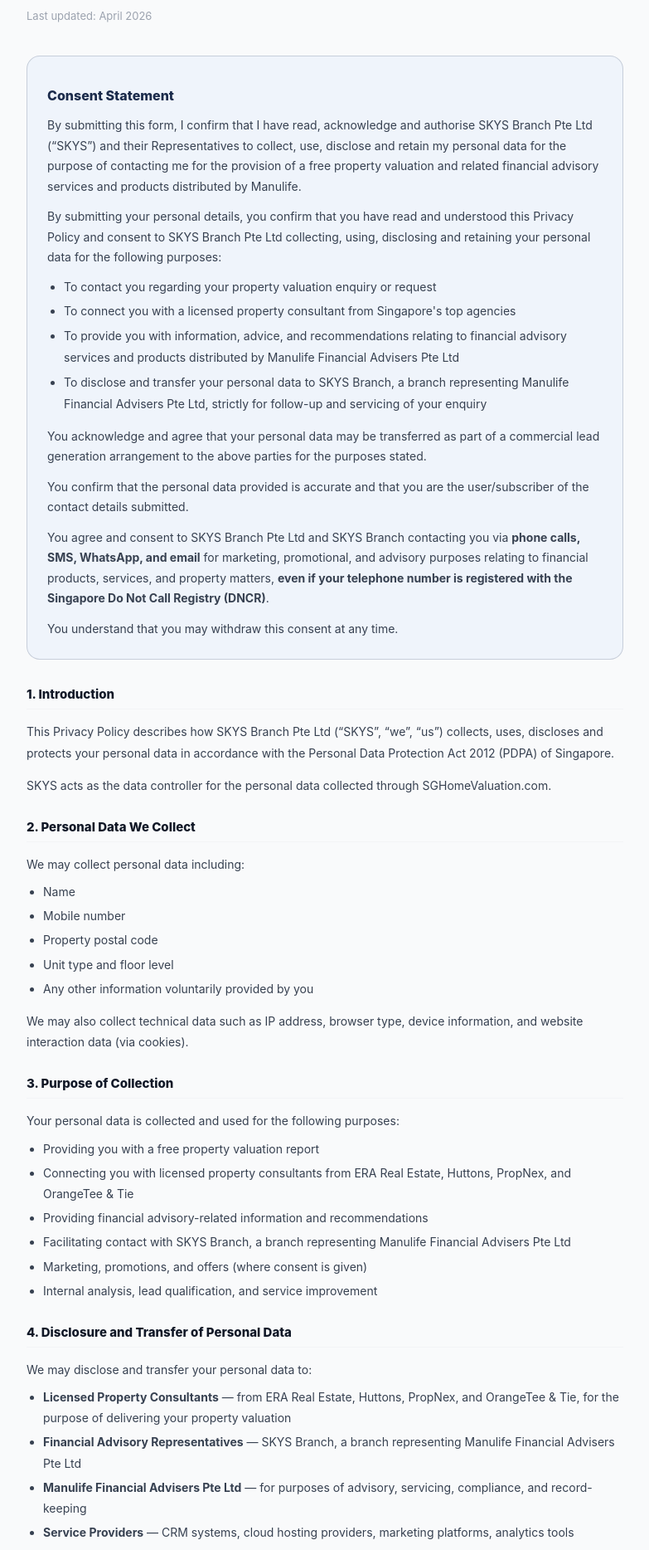
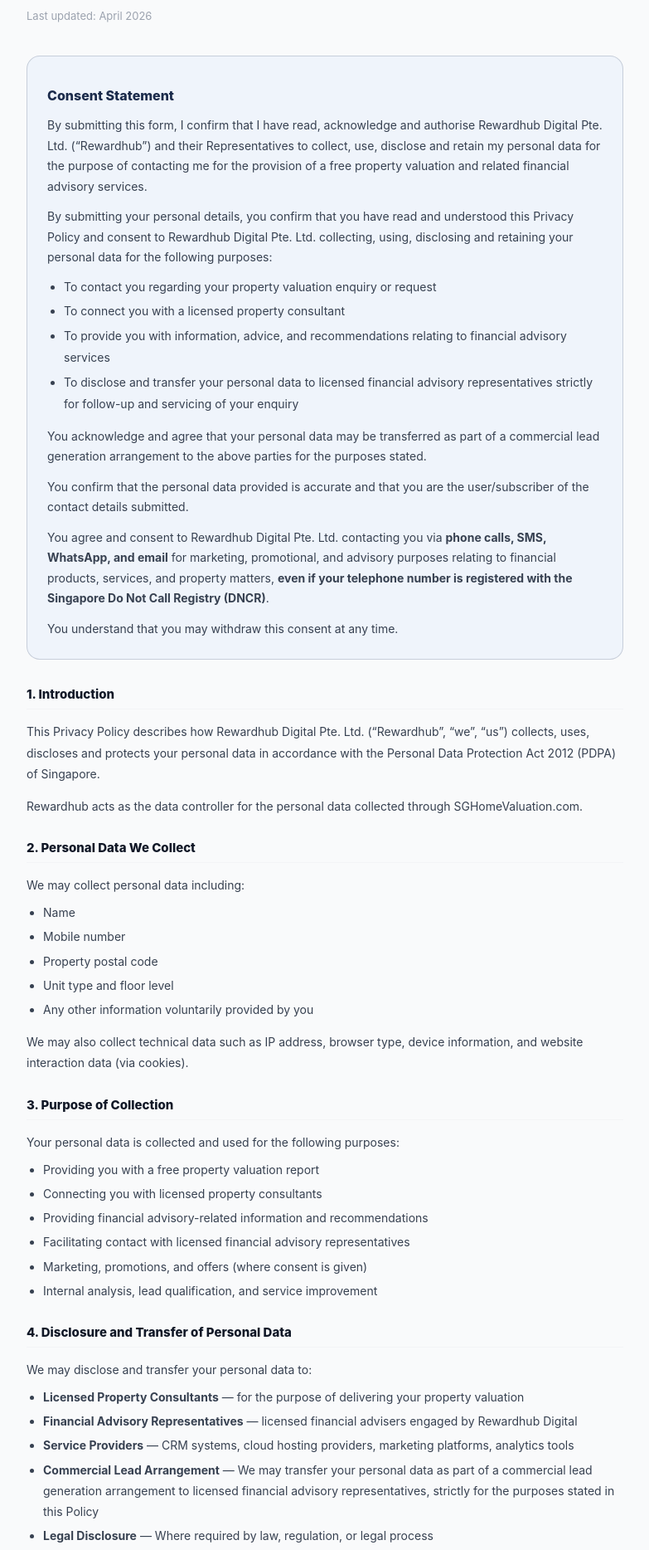
Before and after one commit to skys-lead-portal/fpv-static, a Next.js app: page /privacy in a window 1280 px wide. Shown: the part 160-2028 px from the top of the page at 83% size, without its empty margins (248-1031 px from the left). Built offline with nearby package versions, Linux system fonts and the light colour scheme.

Commit message:
rebrand: SKYS Branch → Rewardhub Digital Pte. Ltd. on all public pages
- page.tsx: consent text updated
- privacy/page.tsx: full rewrite — Rewardhub entity, removed Manulife refs, updated contact email

```diff
--- a/app/page.tsx
+++ b/app/page.tsx
@@ -570,7 +570,7 @@
                     <span style={{ fontSize: 12, color: '#6B7280', lineHeight: 1.6 }}>
                       By submitting this form, I confirm that I have read and understood the{' '}
                       <a href="/privacy" target="_blank" rel="noopener noreferrer" style={{ color: navy, textDecoration: 'underline' }}>Privacy Policy</a>
-                      {' '}and consent to SKYS Branch Pte Ltd collecting, using, disclosing and retaining my personal data to contact me regarding my enquiry and provide financial advisory information relating to products distributed by Manulife Financial Advisers Pte Ltd. I consent to being contacted via phone, SMS, WhatsApp, and email, even if my number is listed on the Do Not Call Registry (DNCR). I understand I may withdraw this consent at any time.
+                      {' '}and consent to Rewardhub Digital Pte. Ltd. collecting, using, disclosing and retaining my personal data to contact me regarding my enquiry and provide financial advisory information. I consent to being contacted via phone, SMS, WhatsApp, and email, even if my number is listed on the Do Not Call Registry (DNCR). I understand I may withdraw this consent at any time.
                     </span>
                   </label>
 
--- a/app/privacy/page.tsx
+++ b/app/privacy/page.tsx
@@ -36,16 +36,16 @@
         <section style={{ background: "#EFF4FB", border: `1px solid ${navy}30`, borderRadius: 16, padding: "24px", marginBottom: 32 }}>
           <h2 style={{ fontSize: 16, fontWeight: 800, color: navy, marginBottom: 12 }}>Consent Statement</h2>
           <p style={{ fontSize: 14, color: "#374151", lineHeight: 1.75 }}>
-            By submitting this form, I confirm that I have read, acknowledge and authorise SKYS Branch Pte Ltd (&ldquo;SKYS&rdquo;) and their Representatives to collect, use, disclose and retain my personal data for the purpose of contacting me for the provision of a free property valuation and related financial advisory services and products distributed by Manulife.
+            By submitting this form, I confirm that I have read, acknowledge and authorise Rewardhub Digital Pte. Ltd. (&ldquo;Rewardhub&rdquo;) and their Representatives to collect, use, disclose and retain my personal data for the purpose of contacting me for the provision of a free property valuation and related financial advisory services.
           </p>
           <p style={{ fontSize: 14, color: "#374151", lineHeight: 1.75, marginTop: 12 }}>
-            By submitting your personal details, you confirm that you have read and understood this Privacy Policy and consent to SKYS Branch Pte Ltd collecting, using, disclosing and retaining your personal data for the following purposes:
+            By submitting your personal details, you confirm that you have read and understood this Privacy Policy and consent to Rewardhub Digital Pte. Ltd. collecting, using, disclosing and retaining your personal data for the following purposes:
           </p>
           <ul style={{ fontSize: 14, color: "#374151", lineHeight: 1.85, marginTop: 10, paddingLeft: 20 }}>
             <li>To contact you regarding your property valuation enquiry or request</li>
-            <li>To connect you with a licensed property consultant from Singapore&apos;s top agencies</li>
-            <li>To provide you with information, advice, and recommendations relating to financial advisory services and products distributed by Manulife Financial Advisers Pte Ltd</li>
-            <li>To disclose and transfer your personal data to SKYS Branch, a branch representing Manulife Financial Advisers Pte Ltd, strictly for follow-up and servicing of your enquiry</li>
+            <li>To connect you with a licensed property consultant</li>
+            <li>To provide you with information, advice, and recommendations relating to financial advisory services</li>
+            <li>To disclose and transfer your personal data to licensed financial advisory representatives strictly for follow-up and servicing of your enquiry</li>
           </ul>
           <p style={{ fontSize: 14, color: "#374151", lineHeight: 1.75, marginTop: 12 }}>
             You acknowledge and agree that your personal data may be transferred as part of a commercial lead generation arrangement to the above parties for the purposes stated.
@@ -54,7 +54,7 @@
             You confirm that the personal data provided is accurate and that you are the user/subscriber of the contact details submitted.
           </p>
           <p style={{ fontSize: 14, color: "#374151", lineHeight: 1.75, marginTop: 12 }}>
-            You agree and consent to SKYS Branch Pte Ltd and SKYS Branch contacting you via <strong>phone calls, SMS, WhatsApp, and email</strong> for marketing, promotional, and advisory purposes relating to financial products, services, and property matters, <strong>even if your telephone number is registered with the Singapore Do Not Call Registry (DNCR)</strong>.
+            You agree and consent to Rewardhub Digital Pte. Ltd. contacting you via <strong>phone calls, SMS, WhatsApp, and email</strong> for marketing, promotional, and advisory purposes relating to financial products, services, and property matters, <strong>even if your telephone number is registered with the Singapore Do Not Call Registry (DNCR)</strong>.
           </p>
           <p style={{ fontSize: 14, color: "#374151", lineHeight: 1.75, marginTop: 12 }}>
             You understand that you may withdraw this consent at any time.
@@ -62,8 +62,8 @@
         </section>
 
         <Section title="1. Introduction" navy={navy}>
-          <p>This Privacy Policy describes how SKYS Branch Pte Ltd (&ldquo;SKYS&rdquo;, &ldquo;we&rdquo;, &ldquo;us&rdquo;) collects, uses, discloses and protects your personal data in accordance with the Personal Data Protection Act 2012 (PDPA) of Singapore.</p>
-          <p>SKYS acts as the data controller for the personal data collected through SGHomeValuation.com.</p>
+          <p>This Privacy Policy describes how Rewardhub Digital Pte. Ltd. (&ldquo;Rewardhub&rdquo;, &ldquo;we&rdquo;, &ldquo;us&rdquo;) collects, uses, discloses and protects your personal data in accordance with the Personal Data Protection Act 2012 (PDPA) of Singapore.</p>
+          <p>Rewardhub acts as the data controller for the personal data collected through SGHomeValuation.com.</p>
         </Section>
 
         <Section title="2. Personal Data We Collect" navy={navy}>
@@ -82,9 +82,9 @@
           <p>Your personal data is collected and used for the following purposes:</p>
           <ul>
             <li>Providing you with a free property valuation report</li>
-            <li>Connecting you with licensed property consultants from ERA Real Estate, Huttons, PropNex, and OrangeTee &amp; Tie</li>
+            <li>Connecting you with licensed property consultants</li>
             <li>Providing financial advisory-related information and recommendations</li>
-            <li>Facilitating contact with SKYS Branch, a branch representing Manulife Financial Advisers Pte Ltd</li>
+            <li>Facilitating contact with licensed financial advisory representatives</li>
             <li>Marketing, promotions, and offers (where consent is given)</li>
             <li>Internal analysis, lead qualification, and service improvement</li>
           </ul>
@@ -93,11 +93,10 @@
         <Section title="4. Disclosure and Transfer of Personal Data" navy={navy}>
           <p>We may disclose and transfer your personal data to:</p>
           <ul>
-            <li><strong>Licensed Property Consultants</strong> — from ERA Real Estate, Huttons, PropNex, and OrangeTee &amp; Tie, for the purpose of delivering your property valuation</li>
-            <li><strong>Financial Advisory Representatives</strong> — SKYS Branch, a branch representing Manulife Financial Advisers Pte Ltd</li>
-            <li><strong>Manulife Financial Advisers Pte Ltd</strong> — for purposes of advisory, servicing, compliance, and record-keeping</li>
+            <li><strong>Licensed Property Consultants</strong> — for the purpose of delivering your property valuation</li>
+            <li><strong>Financial Advisory Representatives</strong> — licensed financial advisers engaged by Rewardhub Digital</li>
             <li><strong>Service Providers</strong> — CRM systems, cloud hosting providers, marketing platforms, analytics tools</li>
-            <li><strong>Commercial Lead Arrangement</strong> — We may transfer your personal data as part of a commercial lead generation arrangement to SKYS Branch, strictly for the purposes stated in this Policy</li>
+            <li><strong>Commercial Lead Arrangement</strong> — We may transfer your personal data as part of a commercial lead generation arrangement to licensed financial advisory representatives, strictly for the purposes stated in this Policy</li>
             <li><strong>Legal Disclosure</strong> — Where required by law, regulation, or legal process</li>
           </ul>
           <p style={{ marginTop: 10 }}>We do not disclose your personal data to unrelated third parties outside the above scope without your consent.</p>
@@ -125,7 +124,7 @@
 
         <Section title="10. Access, Correction and Withdrawal" navy={navy}>
           <p>You may request access to your personal data, request correction of inaccurate data, or withdraw your consent at any time. Please contact:</p>
-          <p style={{ marginTop: 8 }}><strong>📧 </strong><a href="mailto:skysleadgen@gmail.com" style={{ color: navy }}>skysleadgen@gmail.com</a></p>
+          <p style={{ marginTop: 8 }}><strong>📧 </strong><a href="mailto:hello.rewardhub@gmail.com" style={{ color: navy }}>hello.rewardhub@gmail.com</a></p>
           <p style={{ marginTop: 4 }}>We will respond within a reasonable timeframe (generally within 14 days).</p>
         </Section>
 
@@ -138,7 +137,7 @@
         </Section>
 
         <div style={{ marginTop: 40, padding: "20px 24px", background: "#fff", border: "1px solid #E5E7EB", borderRadius: 14, fontSize: 13, color: "#6B7280", textAlign: "center" }}>
-          SKYS Branch Pte Ltd · Singapore · Representing Manulife Financial Advisers Pte Ltd
+          © {new Date().getFullYear()} Rewardhub Digital Pte. Ltd. All rights reserved.
         </div>
       </div>
     </main>
```
